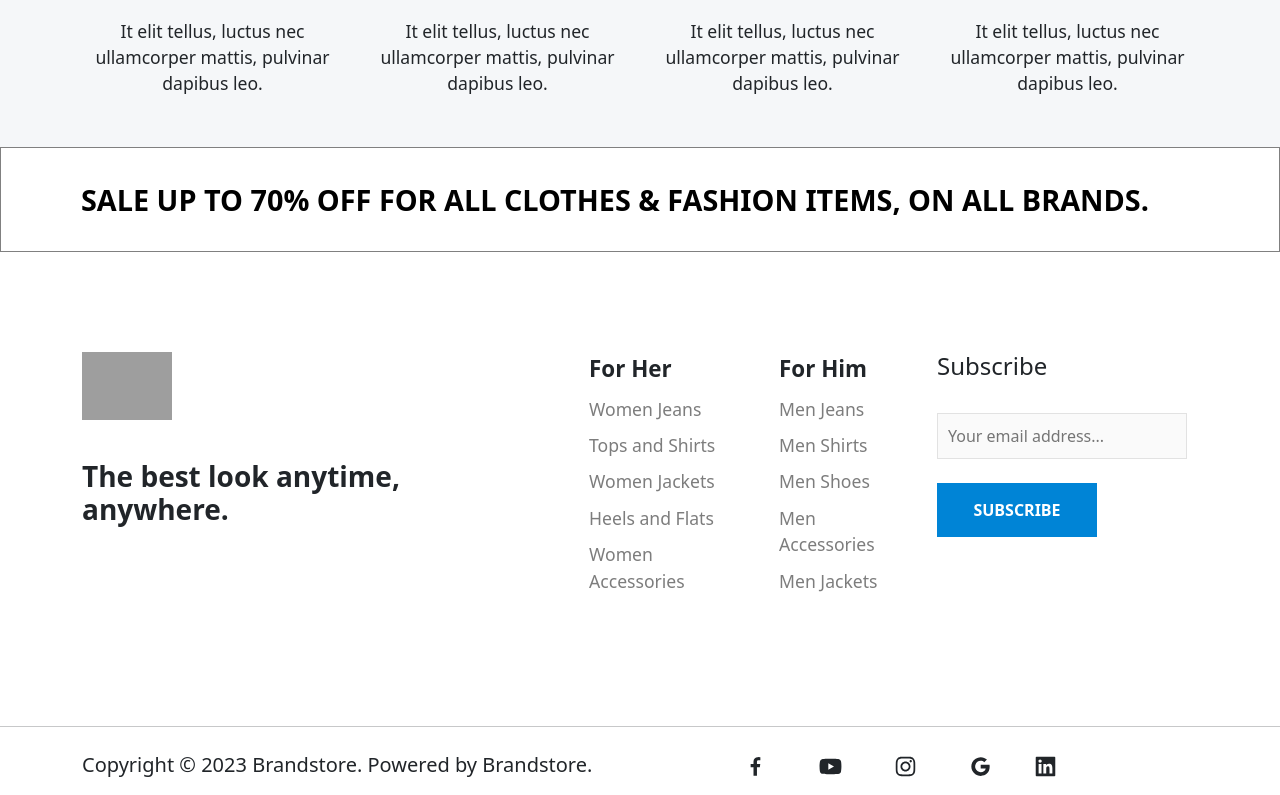
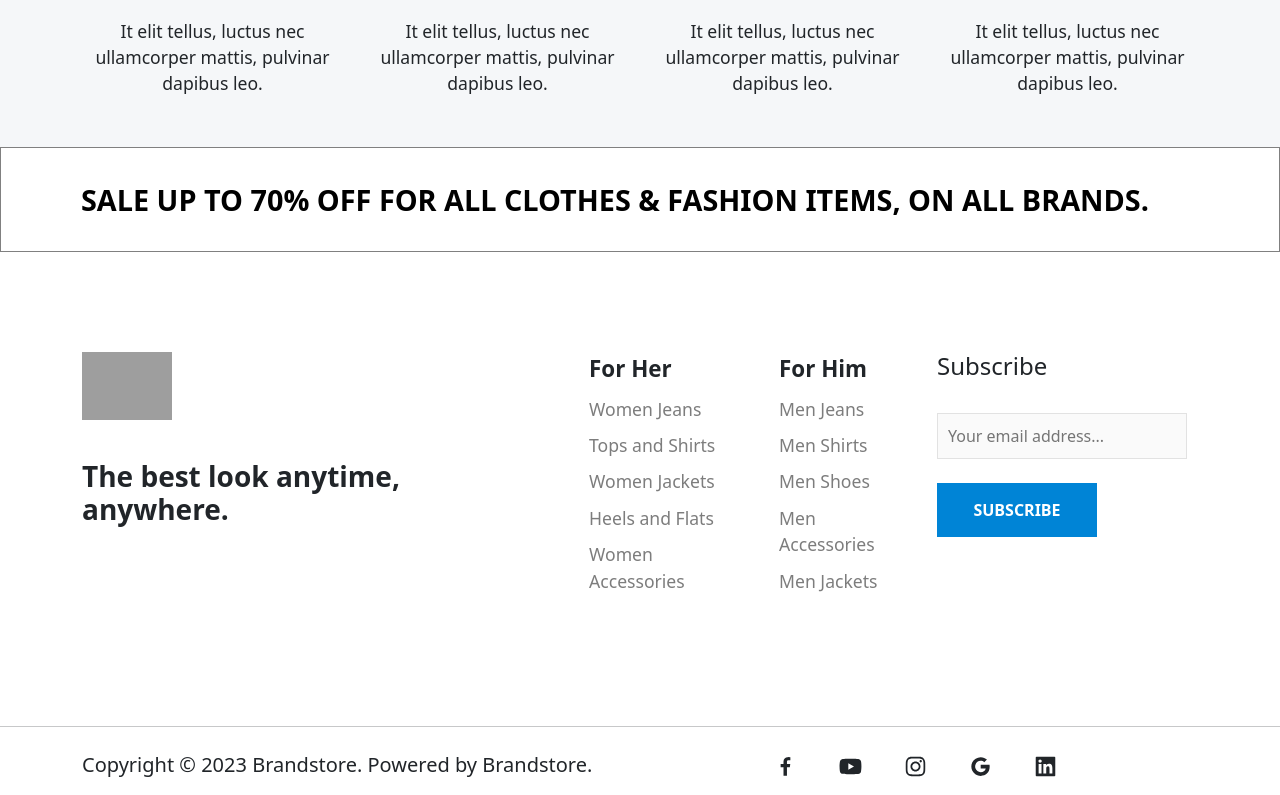
Before and after one commit to zaurkhalilli/DNK, a React (Create React App) app: page / in a window 1280 px wide. Shown: the part 3343-4138 px from the top of the page. Built offline with nearby package versions, Linux system fonts and the light colour scheme; grey boxes are pictures that could not be loaded.

Commit message:
icons added

```diff
--- a/src/Layout/Footer/Footer.scss
+++ b/src/Layout/Footer/Footer.scss
@@ -64,13 +64,13 @@
             justify-content: space-around;
             margin-right: 100px;
             .facebook{
-                padding-right: 50px;
+                padding-right: 40px;
             }
             .youtube{
-                padding-right: 50px;
+                padding-right: 40px;
             }
             .instagram{
-                padding-right: 50px;
+                padding-right: 40px;
             }
             .google{
                 padding-right: 40px;
```
